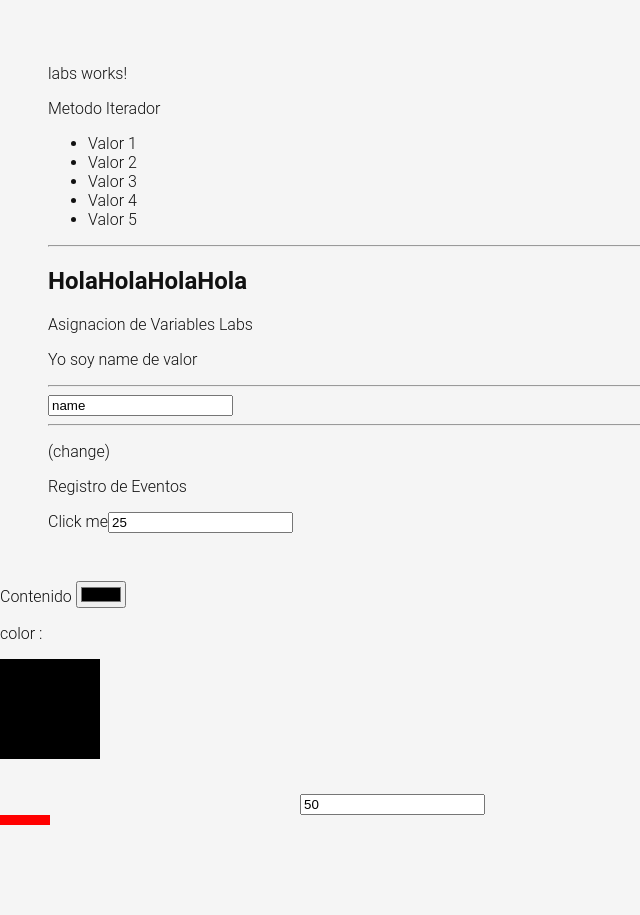
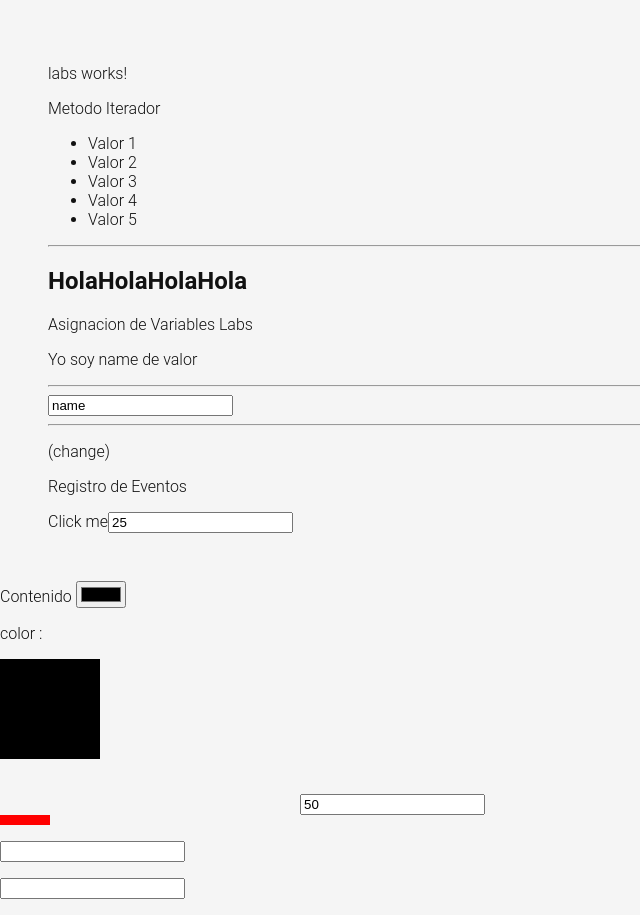
Before and after one commit to Danielr-1998/appshop, an Angular app: page /labs in a window 1280 px wide. Shown: the whole page, without its empty margins (0-640 px from the left). Before the commit the page ends 825 px from the top, so only its background shows below. Built offline with nearby package versions, Linux system fonts and the light colour scheme.

Commit message:
modificados:     src/app/pages/home/home.component.html 	modificados:     src/app/pages/labs/labs.component.css 	modificados:     src/app/pages/labs/labs.component.html 	modificados:     src/app/pages/labs/labs.component.ts

```diff
--- a/src/app/pages/home/home.component.html
+++ b/src/app/pages/home/home.component.html
@@ -18,7 +18,7 @@
       <!-- This section should be hidden by default and shown when there are todos -->
       <section class="main">
         <ul class="todo-list">
-          <li  *ngFor="let task of tasks(); index as i">
+          <li  *ngFor="let task of tasks(); index as i" [class.completed]="task.completed">
             <div class="view">
               <input class="toggle" type="checkbox" [checked]="task.completed" (change)="updateTask(i)" />
               <label >{{ task.title }}</label>
--- a/src/app/pages/labs/labs.component.css
+++ b/src/app/pages/labs/labs.component.css
@@ -7,3 +7,7 @@
     background-color: red;
 
 }
+.message-error{
+    background-color: red;
+    color: #000;
+}
--- a/src/app/pages/labs/labs.component.html
+++ b/src/app/pages/labs/labs.component.html
@@ -30,4 +30,11 @@
   </svg>
   <input type="number" [formControl]="widthCtrl">
   <span class="box" [style.width.px]="widthCtrl.value"></span>
+  <p>
+    <input type="text" [formControl]="colorCtrl"><br/>
+      <span class="message-error" *ngIf="nameCtrl.invalid && nameCtrl.touched">No valido</span>
+  </p>
+  <p>
+    <input type="text">
+  </p>
 </div>
--- a/src/app/pages/labs/labs.component.ts
+++ b/src/app/pages/labs/labs.component.ts
@@ -1,7 +1,7 @@
 import { Component } from '@angular/core';
 import { CommonModule } from '@angular/common';
 import { RouterOutlet } from '@angular/router';
-import { FormControl, ReactiveFormsModule } from '@angular/forms';
+import { FormControl, ReactiveFormsModule, Validators } from '@angular/forms';
 @Component({
   selector: 'app-labs',
   standalone: true,
@@ -30,6 +30,14 @@ export class LabsComponent {
   widthCtrl = new FormControl(50, {
     nonNullable:true,
   });
+
+  nameCtrl = new FormControl(50, {
+    nonNullable:true,
+    validators:[
+      Validators.required,
+      Validators.minLength(2)
+    ]
+  });
   constructor(){
     this.colorCtrl.valueChanges.subscribe(value =>{
       console.log(value);
```
